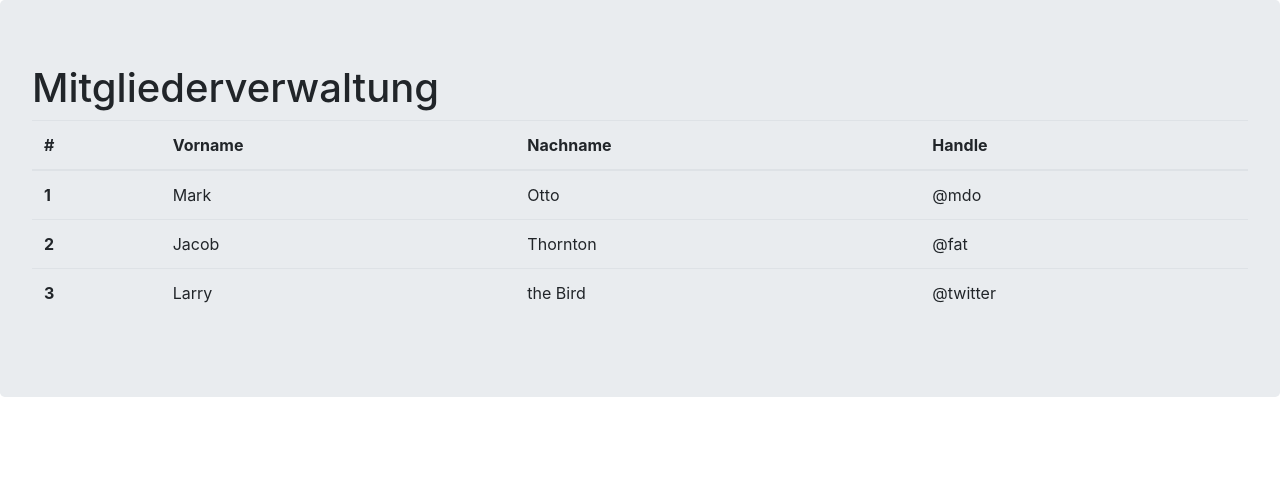
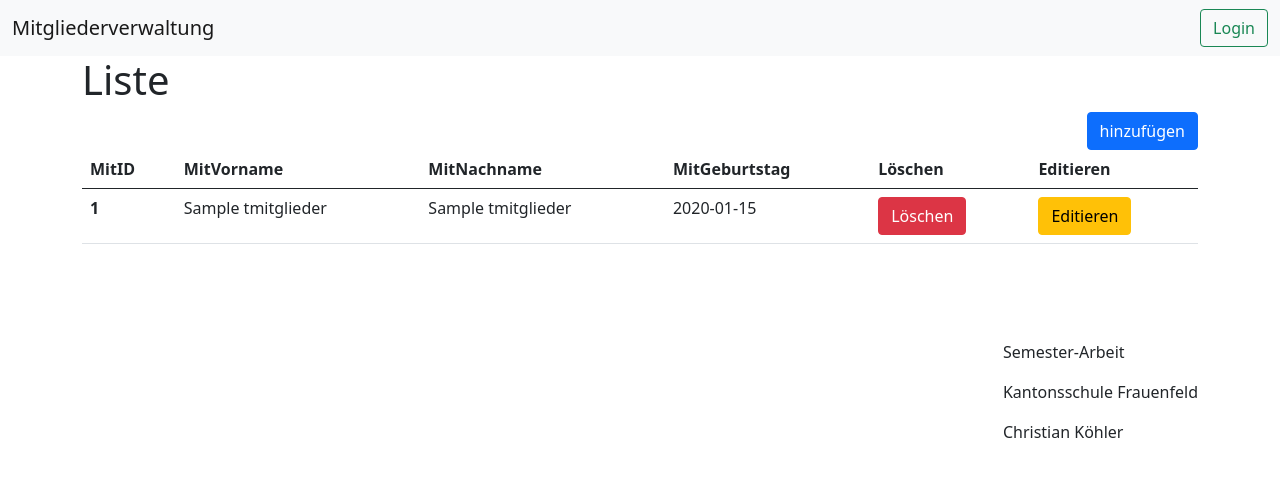
Before and after one commit to kaidehai/SA, a PHP site: page / in a window 1280 px wide. Shown: the top 477 px of the page. Run offline with PHP 8.4, Linux system fonts and the light colour scheme; tables that the repository leaves empty hold one stand-in row (values such as "Sample post"); some libraries are stand-ins or nearby versions.

Commit message:
almost final

```diff
--- /dev/null
+++ b/Code/MitgliederVerwaltung/includes/inc.connect.php
@@ -0,0 +1,11 @@
+<?php
+
+//Diese Datei erstellt die Variable $conn, welche für die verbindung zur DB gebraucht wird.
+
+$dbServername = "localhost";
+$dbUsername = "root";
+$dbPassword= "";
+$dbName = "mitgliederverwaltungdb";
+
+$conn = mysqli_connect($dbServername,$dbUsername,$dbPassword,$dbName);
+$test ="hallo";
--- /dev/null
+++ b/Code/MitgliederVerwaltung/includes/inc.functions.php
@@ -0,0 +1,19 @@
+<?php
+
+function fetchData($sql)
+{
+    include 'inc.connect.php';
+    $result = mysqli_query($conn, $sql);
+    $resultCheck = mysqli_num_rows($result);
+    $output = [];
+
+    if ($resultCheck > 0) {
+        while ($row = mysqli_fetch_assoc($result)) {
+            array_push($output, $row);
+        }
+        return $output;
+        exit();
+    } else {
+        echo '<p style="color:red">Die Datenbank hat keine Daten.</p>';
+    }
+}
--- a/Code/MitgliederVerwaltung/index.php
+++ b/Code/MitgliederVerwaltung/index.php
@@ -1,59 +1,160 @@
+<?php
+include_once 'includes/inc.connect.php';
+include_once 'includes/inc.functions.php';
+require_once 'modal.php';
+?>
 <!DOCTYPE html>
-<!--
-To change this license header, choose License Headers in Project Properties.
-To change this template file, choose Tools | Templates
-and open the template in the editor.
--->
 <html>
 
 <head>
     <meta charset="UTF-8">
     <title>Mitgliederverwaltung</title>
     <link rel="stylesheet" href="main.css">
-    <script src="https://code.jquery.com/jquery-3.3.1.slim.min.js" integrity="sha384-q8i/X+965DzO0rT7abK41JStQIAqVgRVzpbzo5smXKp4YfRvH+8abtTE1Pi6jizo" crossorigin="anonymous"></script>
-    <script src="https://cdnjs.cloudflare.com/ajax/libs/popper.js/1.14.7/umd/popper.min.js" integrity="sha384-UO2eT0CpHqdSJQ6hJty5KVphtPhzWj9WO1clHTMGa3JDZwrnQq4sF86dIHNDz0W1" crossorigin="anonymous"></script>
-    <link rel="stylesheet" href="https://stackpath.bootstrapcdn.com/bootstrap/4.3.1/css/bootstrap.min.css" integrity="sha384-ggOyR0iXCbMQv3Xipma34MD+dH/1fQ784/j6cY/iJTQUOhcWr7x9JvoRxT2MZw1T" crossorigin="anonymous">
-    <script src="https://stackpath.bootstrapcdn.com/bootstrap/4.3.1/js/bootstrap.min.js" integrity="sha384-JjSmVgyd0p3pXB1rRibZUAYoIIy6OrQ6VrjIEaFf/nJGzIxFDsf4x0xIM+B07jRM" crossorigin="anonymous"></script>
-
+    <meta name="viewport" content="width=device-width, initial-scale=1, shrink-to-fit=no">
+    <!-- Bootstrap CSS -->
+    <link href="https://cdn.jsdelivr.net/npm/bootstrap@5.0.2/dist/css/bootstrap.min.css" rel="stylesheet" integrity="sha384-EVSTQN3/azprG1Anm3QDgpJLIm9Nao0Yz1ztcQTwFspd3yD65VohhpuuCOmLASjC" crossorigin="anonymous">
+    <!-- Font Awesome -->
+    <script src="https://kit.fontawesome.com/a076d05399.js" crossorigin="anonymous"></script>
+    <!-- Jquery -->
+    <script type="text/javascript" src="https://code.jquery.com/jquery-latest.min.js"></script>
+    <script type="text/javascript" src="https://code.jquery.com/ui/1.12.1/jquery-ui.js"></script>
+    <link rel="stylesheet" href="https://code.jquery.com/ui/1.13.0/themes/base/jquery-ui.css">
 </head>
 
 <body>
-    <div class="jumbotron">
-        <h1>Mitgliederverwaltung</h1>
+
+    <?php
+    if (isset($_GET["error"])) {
+        $message = $_GET["error"];
+        if ($message == "emptyfields") {
+            echo "<script type='text/javascript'>alert('Sie müssen Vor- und Nachname ausgefüllt haben');</script>";
+        }
+    }
+    ?>
+    <nav class="navbar navbar-expand-lg navbar-light bg-light">
+        <div class="container-fluid">
+            <a class="navbar-brand" href="index.php">Mitgliederverwaltung</a>
+            <button class="navbar-toggler" type="button" data-toggle="collapse" data-target="#navbarSupportedContent" aria-controls="navbarSupportedContent" aria-expanded="false" aria-label="Toggle navigation">
+                <span class="navbar-toggler-icon"></span>
+            </button>
+            <div class="collapse navbar-collapse" id="navbarSupportedContent">
+                <ul class="navbar-nav me-auto mb-2 mb-lg-0">
+                </ul>
+                <form action="login.php" method="POST" class="form-inline my-2 my-lg-0">
+                    <button class="btn btn-outline-success my-2 my-sm-0" type="submit">Login</button>
+                </form>
+            </div>
+        </div>
+    </nav>
+
+    <div class="container">
+        <h1>Liste</h1>
+        <!-- Button trigger modal -->
+        <div>
+            <button style="float: right;" type="button" class="btn btn-primary text-right " data-bs-toggle="modal" data-bs-target="#addUser">
+                hinzufügen
+            </button>
+        </div>
         <table class="table">
             <thead>
                 <tr>
-                    <th scope="col">#</th>
-                    <th scope="col">Vorname</th>
-                    <th scope="col">Nachname</th>
-                    <th scope="col">Handle</th>
+                    <th scope="col">MitID</th>
+                    <th scope="col">MitVorname</th>
+                    <th scope="col">MitNachname</th>
+                    <th scope="col">MitGeburtstag</th>
+                    <!-- <th scope="col">VerID</th> -->
+                    <th scope="col">Löschen</th>
+                    <th scope="col">Editieren</th>
                 </tr>
             </thead>
             <tbody>
+
+                <?php
+                $sql = "SELECT * FROM TMitglieder;";
+                $stmt = mysqli_stmt_init($conn);
+                if (!mysqli_stmt_prepare($stmt, $sql)) {
+                    echo "MySQL Error";
+                } else {
+                    $result = mysqli_query($conn, $sql);
+                    while ($row = mysqli_fetch_assoc($result)) {
+
+                        $MitID = $row["MitID"];
+                        $MitVorname = $row["MitVorname"];
+                        $MitNachname = $row["MitNachname"];
+                        $MitGeburtstag = $row["MitGeburtstag"];
+                        /* $VerID = $row["VerID"]; */
+
+                        echo '
                 <tr>
-                    <th scope="row">1</th>
-                    <td>Mark</td>
-                    <td>Otto</td>
-                    <td>@mdo</td>
+                <th scope="row">' . $MitID . '</th>
+                <td>' . $MitVorname . '</td>
+                <td>' . $MitNachname . '</td>
+                <td>' . $MitGeburtstag . '</td>
+                <td><button class="btn btn-danger delete-button" id="' . $MitID . '">Löschen</button></td>
+                <td><button class="btn btn-warning edit-button" id="' . $MitID . '" data-bs-toggle="modal" data-bs-target="#LoadEditData">Editieren</button></td>
                 </tr>
-                <tr>
-                    <th scope="row">2</th>
-                    <td>Jacob</td>
-                    <td>Thornton</td>
-                    <td>@fat</td>
-                </tr>
-                <tr>
-                    <th scope="row">3</th>
-                    <td>Larry</td>
-                    <td>the Bird</td>
-                    <td>@twitter</td>
-                </tr>
+              ';
+                    }
+                }
+
+                ?>
             </tbody>
         </table>
-        <?php
-        // put your code here
-        ?>
+
+        <footer class="pt-4 my-md-5 pt-md-5">
+            <div style="float: right; position: sticky;1 bottom: 10px;" class="row">
+                <div>
+                    <ul class="list-unstyled text-small text-right flaot-right">
+                        <p>Semester-Arbeit</p>
+                        <p>Kantonsschule Frauenfeld</p>
+                        <p>Christian Köhler</p>
+                    </ul>
+                </div>
+            </div>
+        </footer>
     </div>
 </body>
 
 </html>
+
+<script>
+    $(document).ready(function() {
+        $('.delete-button').click(function() {
+            var button_id = $(this).attr('id');
+            $.ajax({
+                url: "includes/inc.delete.php",
+                type: "POST",
+                dataType: 'text',
+                data: {
+                    function: 1,
+                    delete_Post: button_id
+                },
+                success: function(response) {
+                    location.reload(true);
+                }
+            });
+            console.log("success");
+        });
+
+        $('.edit-button').click(function() {
+            var button_id = $(this).attr('id');
+            $.ajax({
+                url: "includes/inc.edit.php",
+                type: "POST",
+                dataType: 'text',
+                data: {
+                    function: 1,
+                    delete_Post: button_id
+                },
+                success: function(data) {
+                    $('.modalEdit').html(data);
+                    var myModal = document.getElementById('LoadEditData')
+                }
+            });
+            console.log("success");
+        });
+    });
+</script>
+
+<script src="https://cdn.jsdelivr.net/npm/@popperjs/core@2.9.2/dist/umd/popper.min.js" integrity="sha384-IQsoLXl5PILFhosVNubq5LC7Qb9DXgDA9i+tQ8Zj3iwWAwPtgFTxbJ8NT4GN1R8p" crossorigin="anonymous"></script>
+<script src="https://cdn.jsdelivr.net/npm/bootstrap@5.0.2/dist/js/bootstrap.min.js" integrity="sha384-cVKIPhGWiC2Al4u+LWgxfKTRIcfu0JTxR+EQDz/bgldoEyl4H0zUF0QKbrJ0EcQF" crossorigin="anonymous"></script>
--- /dev/null
+++ b/Code/MitgliederVerwaltung/modal.php
@@ -0,0 +1,46 @@
+<!-- Modal -->
+<div class="modal fade" id="addUser" data-bs-backdrop="static" data-bs-keyboard="false" tabindex="-1" aria-labelledby="exampleModalLabel" aria-hidden="true">
+    <div class="modal-dialog">
+        <div class="modal-content">
+            <div class="modal-header">
+                <h5 class="modal-title" id="exampleModalLabel">Mitglied hinzufügen</h5>
+                <button type="button" class="btn-close" data-bs-dismiss="modal" aria-label="Close"></button>
+            </div>
+            <div class="modal-body">
+
+                <form action="includes/inc.addUser.php" method="POST">
+                    <div class="form-row">
+                        <div class="col">
+                            <input type="text" name="vorname" class="form-control" placeholder="Vorname">
+                        </div>
+                        <div class="col">
+                            <input type="text" name="nachname" class="form-control" placeholder="Nachname">
+                        </div>
+                        <input type="date" id="geburtsdatum" name="geburtsdatum">
+                    </div>
+                    <div class="modal-footer">
+                        <button type="submit" name="submit" class="btn btn-primary">Ok</button>
+                    </div>
+                </form>
+            </div>
+        </div>
+    </div>
+</div>
+
+
+
+<div class="modal fade" id="LoadEditData" data-bs-backdrop="static" data-bs-keyboard="false" tabindex="-1" aria-labelledby="LoadEditData" aria-hidden="true">
+    <div class="modal-dialog">
+        <div class="modal-content">
+            <div class="modal-header">
+                <h5 class="modal-title" id="LoadEditData">Mitglied editieren2</h5>
+                <button type="button" class="btn-close" data-bs-dismiss="modal" aria-label="Close"></button>
+            </div>
+            <div class="modal-body modalEdit">
+
+
+
+            </div>
+        </div>
+    </div>
+</div>
```
Also changed, not shown: Code/MitgliederVerwaltung/includes/inc.addUser.php (added, +34 -0 lines), Code/MitgliederVerwaltung/includes/inc.delete.php (added, +18 -0 lines), Code/MitgliederVerwaltung/includes/inc.edit.php (added, +41 -0 lines), Code/MitgliederVerwaltung/includes/inc.save-edituser.php (added, +24 -0 lines), Code/MitgliederVerwaltung/login.php (+37 -2 lines), Code/MitgliederVerwaltung/nbproject/private/private.xml (added, +7 -0 lines), Code/MitgliederVerwaltung/nbproject/project.xml (added, +9 -0 lines), 9 other files.
